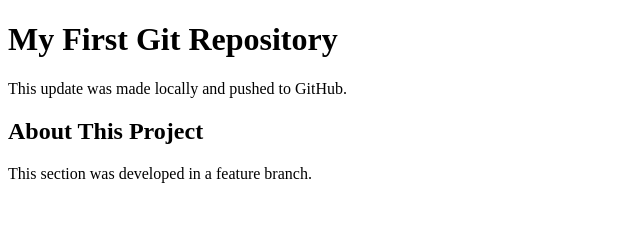
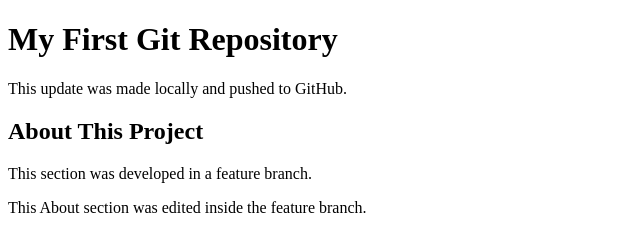
Before and after one commit to Partha-Sarathy31/week2-git-fundamentals, a plain HTML site: page week2-git-lab/index.html in a window 1280 px wide. Shown: the whole page, without its empty margins (0-640 px from the left). Drawn offline with Linux system fonts and the light colour scheme.

Commit message:
Edit About section in feature branch

```diff
--- a/week2-git-lab/index.html
+++ b/week2-git-lab/index.html
@@ -20,6 +20,8 @@
 
  <p>This section was developed in a feature branch.</p>
 
+ <p>This About section was edited inside the feature branch.</p>
+
 </section>
 
 </body>
```
